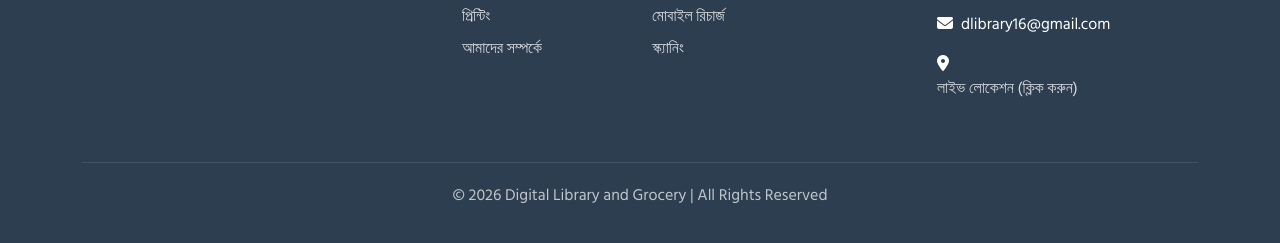
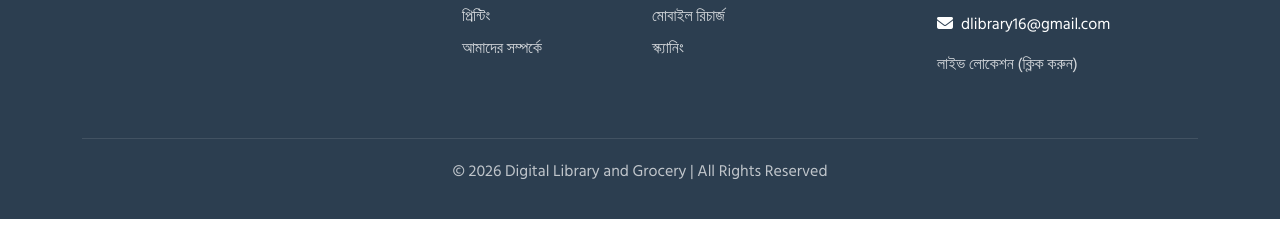
Before and after one commit to istiak91/Simple-Shop-Website-HTML-CSS-JS-, a plain HTML site: page index.html in a window 1280 px wide. Shown: the part 6227-6470 px from the top of the page. After the commit the page ends 6446 px from the top, so only its background shows below. Drawn offline with nearby package versions, Linux system fonts and the light colour scheme.

Commit message:
Update index.html

```diff
--- a/index.html
+++ b/index.html
@@ -333,7 +333,7 @@
                         <p><i class="fas fa-map-marker-alt me-2"></i>কাউন্দিয়া বাজার, ঈদগাহ মাঠ সংলগ্ন, মিরপুর, সাভার, ঢাকা</p>
                         <p><i class="fas fa-phone me-2"></i>০১৯৭৮৮৯৯৬২৩, ০১৭৮২৫৬৪৫৯১</p>
                         <p><i class="fas fa-envelope me-2"></i>dlibrary16@gmail.com</p>
-                        <i class="fas fa-map-marker-alt me-2"></i> <a href="https://maps.app.goo.gl/3YBenG38vty39UXXA" target="_blank">লাইভ লোকেশন (ক্লিক করুন)</a>
+                        <a href="https://maps.app.goo.gl/3YBenG38vty39UXXA" target="_blank">লাইভ লোকেশন (ক্লিক করুন)</a>
                     </div>
                 </div>
             </div>
```
